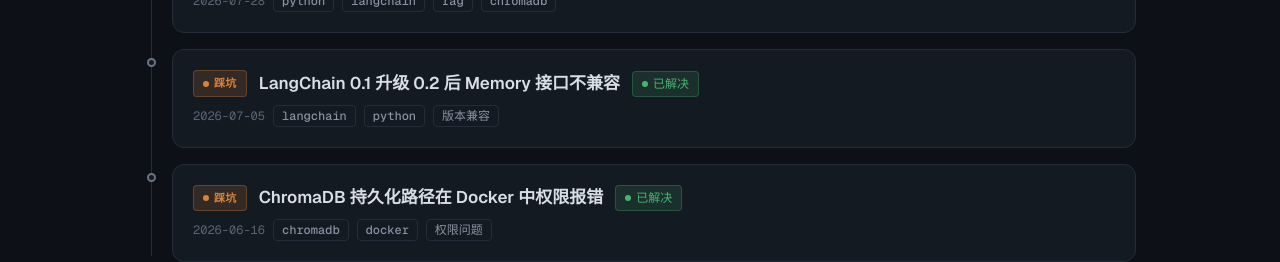
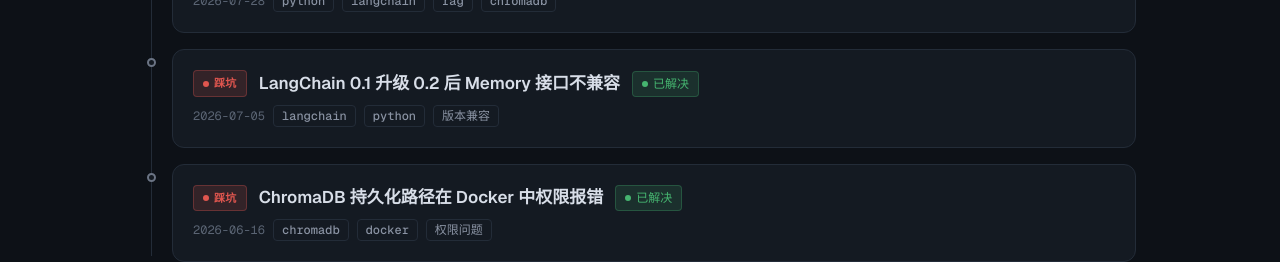
Before and after one commit to lhb-zero/TraceBack, a Next.js app: page / in a window 1280 px wide. Shown: the part 571-833 px from the top of the page. Built offline with nearby package versions, Linux system fonts and the light colour scheme.

Commit message:
style: 踩坑类型色从橙色改为红色（与复盘琥珀区分），新增 pitfall 语义令牌统一管理

```diff
--- a/src/app/globals.css
+++ b/src/app/globals.css
@@ -55,6 +55,10 @@
   /* ---- 布局 ---- */
   --tb-content-max: 900px;
   --tb-content-wide: 1040px;
+
+  /* ---- 内容类型色（复盘=品牌琥珀，踩坑=问题红） ---- */
+  --tb-pitfall: var(--tb-state-error);
+  --tb-pitfall-tint: var(--tb-error-tint);
 }
 
 @theme inline {
@@ -76,6 +80,8 @@
   --color-state-warning: var(--tb-state-warning);
   --color-state-error: var(--tb-state-error);
   --color-state-neutral: var(--tb-state-neutral);
+  --color-pitfall: var(--tb-pitfall);
+  --color-pitfall-tint: var(--tb-pitfall-tint);
   --font-sans: var(--font-geist-sans);
   --font-mono: var(--font-geist-mono);
   --radius-sm: var(--tb-radius-small);
--- a/src/app/page.tsx
+++ b/src/app/page.tsx
@@ -192,8 +192,8 @@
                               <span className="h-1.5 w-1.5 rounded-full bg-primary" />复盘
                             </span>
                           ) : (
-                            <span className="inline-flex items-center gap-[5px] rounded-sm border border-[rgba(217,130,58,0.30)] bg-[var(--tb-warning-tint)] px-[9px] py-1 font-mono text-[11px] font-semibold uppercase tracking-[0.03em] text-state-warning">
-                              <span className="h-1.5 w-1.5 rounded-full bg-state-warning" />踩坑
+                            <span className="inline-flex items-center gap-[5px] rounded-sm border border-pitfall/30 bg-[var(--tb-pitfall-tint)] px-[9px] py-1 font-mono text-[11px] font-semibold uppercase tracking-[0.03em] text-pitfall">
+                              <span className="h-1.5 w-1.5 rounded-full bg-pitfall" />踩坑
                             </span>
                           )}
                           <span className="text-[17px] font-semibold text-foreground">
--- a/src/app/search/page.tsx
+++ b/src/app/search/page.tsx
@@ -137,7 +137,7 @@
                 className={`block rounded-md border border-border bg-surface px-6 py-4 no-underline transition-colors hover:border-border-strong hover:bg-surface-2 ${
                   entry.type === "retro"
                     ? "border-l-[3px] border-l-primary"
-                    : "border-l-[3px] border-l-state-warning"
+                    : "border-l-[3px] border-l-pitfall"
                 }`}
               >
                 <div className="mb-2 flex items-center justify-between gap-3">
@@ -146,8 +146,8 @@
                       <span className="h-1.5 w-1.5 rounded-full bg-primary" />复盘
                     </span>
                   ) : (
-                    <span className="inline-flex items-center gap-[5px] rounded-sm border border-[rgba(217,130,58,0.30)] bg-[var(--tb-warning-tint)] px-[9px] py-1 font-mono text-xs font-medium text-state-warning">
-                      <span className="h-1.5 w-1.5 rounded-full bg-state-warning" />踩坑
+                    <span className="inline-flex items-center gap-[5px] rounded-sm border border-pitfall/30 bg-[var(--tb-pitfall-tint)] px-[9px] py-1 font-mono text-xs font-medium text-pitfall">
+                      <span className="h-1.5 w-1.5 rounded-full bg-pitfall" />踩坑
                     </span>
                   )}
                   <span className="font-mono text-xs text-subtle">{entry.date}</span>
--- a/src/app/tags/[tag]/page.tsx
+++ b/src/app/tags/[tag]/page.tsx
@@ -80,7 +80,7 @@
                   <Link
                     key={`${p.year}/${p.slug}`}
                     href={`/pitfalls/${p.year}/${p.slug}`}
-                    className="block rounded-lg border border-border border-l-[3px] border-l-state-warning bg-surface p-5 no-underline transition-all duration-150 hover:-translate-y-0.5 hover:border-border-strong"
+                    className="block rounded-lg border border-border border-l-[3px] border-l-pitfall bg-surface p-5 no-underline transition-all duration-150 hover:-translate-y-0.5 hover:border-border-strong"
                   >
                     <div className="mb-2 flex flex-wrap items-center gap-3">
                       <span className="text-[17px] font-semibold text-foreground">{p.frontmatter.title}</span>
```
